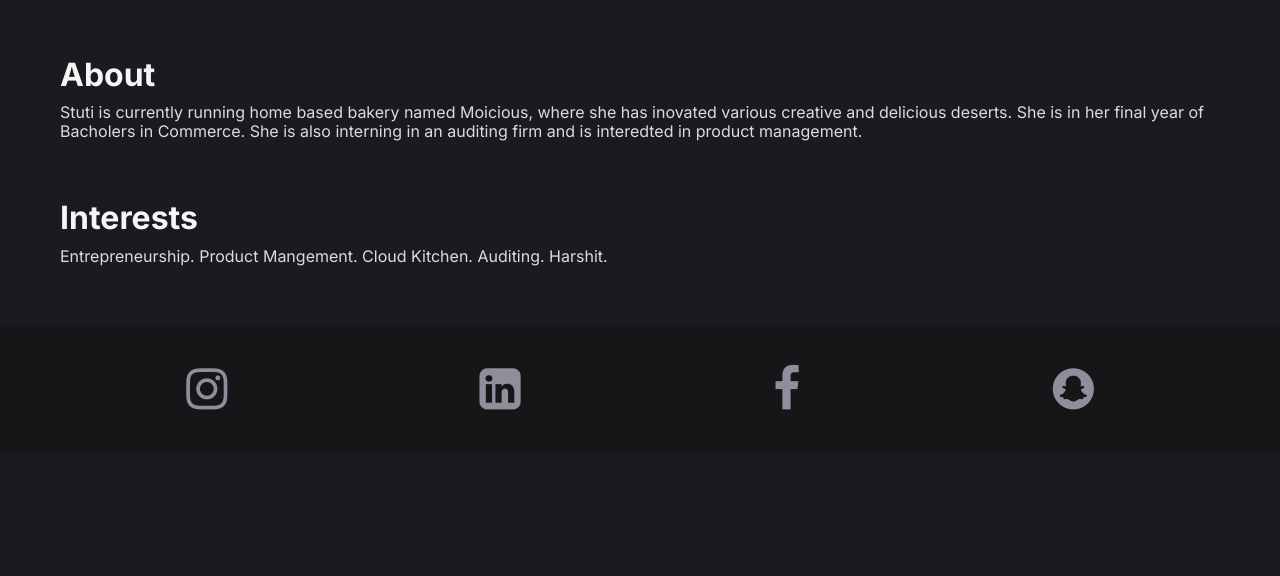
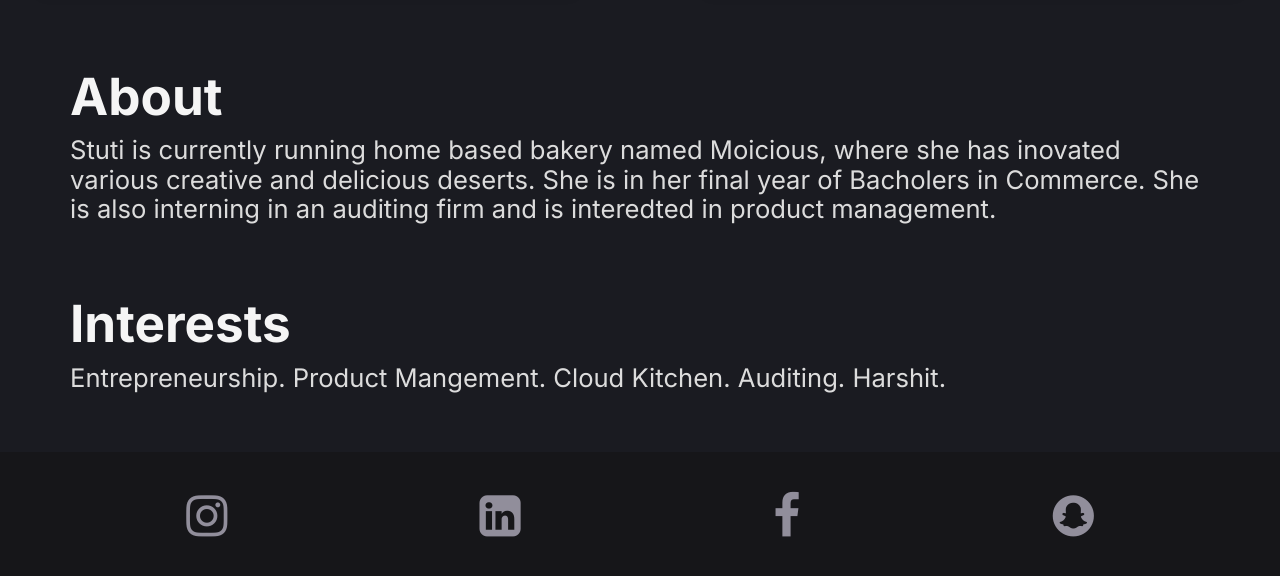
Before and after one commit to HarshitChandel2121/stutidigtialcard, a plain HTML site: page index.html in a window 1280 px wide. Shown: the part 1597-2173 px from the top of the page. Before the commit the page ends 2050 px from the top, so only its background shows below. Drawn offline with nearby package versions, Linux system fonts and the light colour scheme; a web font is replaced by a local one.

Commit message:
Update styles.css

```diff
--- a/styles.css
+++ b/styles.css
@@ -72,12 +72,13 @@
   }
 
   .main {
-    margin: 0 60px;
+    margin: 0 70px;
+    font-size: 1.6rem;
   }
 
   .main > h1 {
     color: #F5F5F5;
-    margin-top: 60px;
+    margin-top: 70px;
     margin-bottom: 10px;
   }
 
```
